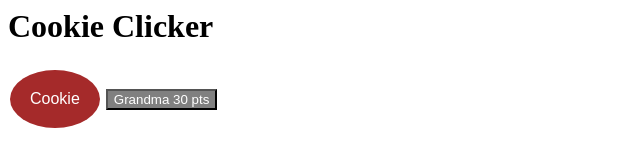
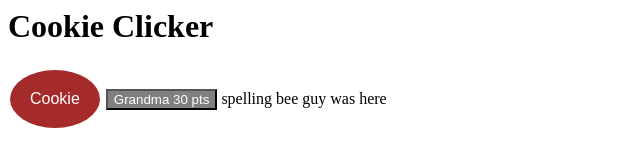
Before and after one commit to HILLSTV/Cookie-Clicker, a plain HTML site: page index.html in a window 1280 px wide. Shown: the whole page, without its empty margins (0-640 px from the left). Drawn offline with Linux system fonts and the light colour scheme.

Commit message:
Update index.html

```diff
--- a/index.html
+++ b/index.html
@@ -10,7 +10,7 @@
 
 
 <p2 id="demo1"></p2>
-
+<p3>spelling bee guy was here<p3>
 <style>
   .button {
     background-color: #04AA6D;
```
